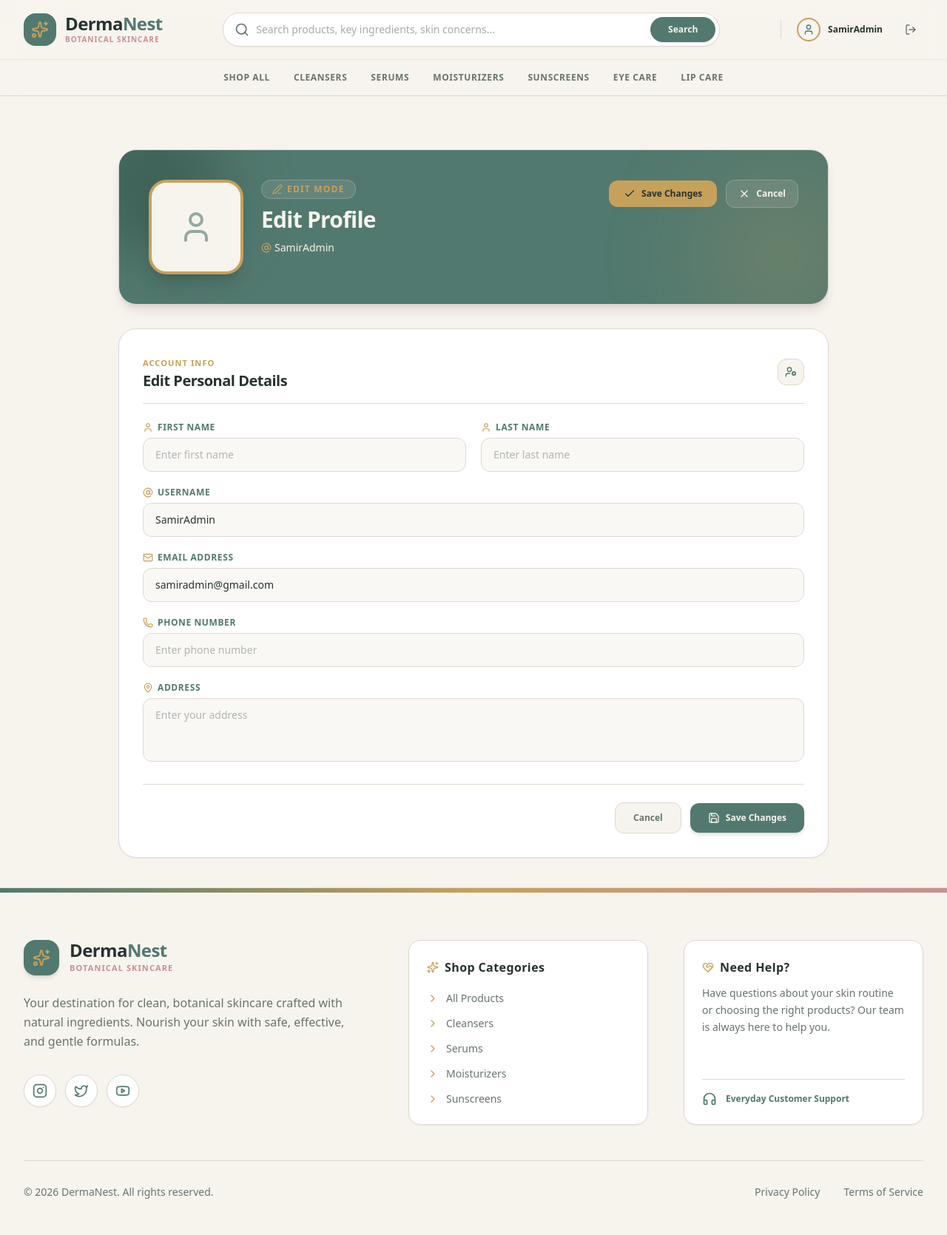
After one commit to bipinjlimbu/B2C-E-Commerce---Django-Project-V, a Django app: page /profile/edit/ in a window 1280 px wide. The commit adds this page. Shown: the whole page at 74% size. Run offline with Django 5.2, Linux system fonts and the light colour scheme; a user stored in the database is signed in.

Commit message:
Edit Profile Page UI Added

```diff
--- /dev/null
+++ b/dn_project/dn_app/templates/main/edit_profile_page.html
@@ -0,0 +1,188 @@
+<!DOCTYPE html>
+<html lang="en">
+<head>
+    <meta charset="UTF-8">
+    <meta name="viewport" content="width=device-width, initial-scale=1.0">
+    <title>Edit Profile - DermaNest Botanical Skincare</title>
+    {% load static %}
+    <link href="{% static 'css/styles.css' %}" rel="stylesheet" />
+</head>
+<body class="bg-[#F7F4EE] font-sans min-h-screen flex flex-col text-[#68736F] antialiased selection:bg-[#52796F] selection:text-white">
+
+    {% include 'components/_navbar.html' %}
+
+    {% include 'components/_messages.html' %}
+
+    <main class="flex-grow py-10 px-4 sm:px-6 lg:px-8 max-w-5xl mx-auto w-full">
+        <form method="POST" enctype="multipart/form-data" class="space-y-8">
+            {% csrf_token %}
+
+            <div class="bg-[#FFFFFF] border border-[#DED9D0] rounded-3xl shadow-lg overflow-hidden">
+                <div class="bg-[#52796F] p-6 sm:p-10 text-[#F7F4EE] relative overflow-hidden">
+                    <div class="absolute -right-12 -bottom-12 w-56 h-56 bg-[#C6A15B]/20 rounded-full blur-3xl pointer-events-none"></div>
+                    <div class="absolute -left-12 -top-12 w-48 h-48 bg-[#3F6259] rounded-full blur-2xl pointer-events-none"></div>
+
+                    <div class="relative z-10 flex flex-col sm:flex-row items-center sm:items-start gap-6">
+                        <div class="relative w-28 h-28 sm:w-32 sm:h-32 rounded-3xl bg-[#F7F4EE] border-4 border-[#C6A15B] shadow-xl overflow-hidden flex items-center justify-center text-[#52796F] shrink-0 group">
+                            {% if user.profile_picture %}
+                                <img id="avatar-preview" src="{{ user.profile_picture.url }}" alt="{{ user.username }}" class="w-full h-full object-cover">
+                                <div id="avatar-icon-placeholder" class="hidden flex items-center justify-center w-full h-full">
+                                    <i data-lucide="user" class="w-12 h-12 text-[#52796F]/60"></i>
+                                </div>
+                            {% else %}
+                                <img id="avatar-preview" src="" alt="Profile Preview" class="w-full h-full object-cover hidden">
+                                <div id="avatar-icon-placeholder" class="flex items-center justify-center w-full h-full">
+                                    <i data-lucide="user" class="w-12 h-12 text-[#52796F]/60"></i>
+                                </div>
+                            {% endif %}
+
+                            <label for="profile_picture" class="absolute inset-0 bg-[#26332F]/75 backdrop-blur-[2px] flex flex-col items-center justify-center gap-1.5 cursor-pointer opacity-0 group-hover:opacity-100 transition-all duration-200 text-[#F7F4EE] text-xs font-semibold">
+                                <i data-lucide="camera" class="w-5 h-5 text-[#C6A15B]"></i>
+                                <span>Change Photo</span>
+                            </label>
+                            <input type="file" id="profile_picture" name="profile_picture" class="hidden" accept="image/*">
+                        </div>
+
+                        <div class="space-y-2.5 text-center sm:text-left flex-grow">
+                            <div class="inline-flex items-center gap-1.5 px-3.5 py-1 rounded-full bg-[#F7F4EE]/10 border border-[#F7F4EE]/20 text-[#C6A15B] text-xs font-bold uppercase tracking-widest">
+                                <i data-lucide="edit-3" class="w-3.5 h-3.5"></i>
+                                <span>Edit Mode</span>
+                            </div>
+
+                            <h1 class="text-2xl sm:text-3xl font-bold text-[#F7F4EE] tracking-tight">
+                                Edit Profile
+                            </h1>
+
+                            <p class="text-xs sm:text-sm text-[#F7F4EE]/85 font-medium flex items-center justify-center sm:justify-start gap-1">
+                                <i data-lucide="at-sign" class="w-3.5 h-3.5 text-[#C6A15B]"></i>
+                                <span>{{ user.username|default:"member" }}</span>
+                            </p>
+                        </div>
+
+                        <div class="flex flex-wrap items-center justify-center sm:justify-end gap-3 w-full sm:w-auto pt-2 sm:pt-0">
+                            <button type="submit" class="px-5 py-2.5 bg-[#C6A15B] hover:bg-[#C6A15B]/90 text-[#26332F] font-bold rounded-xl transition-all text-xs flex items-center gap-2 shadow-sm cursor-pointer">
+                                <i data-lucide="check" class="w-4 h-4"></i>
+                                <span>Save Changes</span>
+                            </button>
+                            <a href="/profile/" class="px-4 py-2.5 bg-[#F7F4EE]/10 hover:bg-[#F7F4EE]/20 text-[#F7F4EE] font-bold rounded-xl transition-all text-xs flex items-center gap-2 border border-[#F7F4EE]/20 cursor-pointer">
+                                <i data-lucide="x" class="w-4 h-4"></i>
+                                <span>Cancel</span>
+                            </a>
+                        </div>
+                    </div>
+                </div>
+            </div>
+
+            <div class="bg-[#FFFFFF] border border-[#DED9D0] rounded-3xl p-6 sm:p-8 shadow-sm space-y-6">
+                <div class="border-b border-[#DED9D0] pb-4 flex items-center justify-between">
+                    <div>
+                        <span class="text-[11px] font-bold uppercase tracking-widest text-[#C6A15B]">Account Info</span>
+                        <h2 class="text-xl font-bold text-[#26332F] tracking-tight">Edit Personal Details</h2>
+                    </div>
+                    <div class="w-9 h-9 rounded-xl bg-[#F7F4EE] border border-[#DED9D0] flex items-center justify-center text-[#52796F]">
+                        <i data-lucide="user-cog" class="w-4 h-4"></i>
+                    </div>
+                </div>
+
+                <div class="grid grid-cols-1 sm:grid-cols-2 gap-5">
+                    <div class="space-y-1.5">
+                        <label for="first_name" class="flex items-center gap-1.5 text-xs font-bold uppercase tracking-wider text-[#52796F]">
+                            <i data-lucide="user" class="w-3.5 h-3.5 text-[#C6A15B]"></i>
+                            <span>First Name</span>
+                        </label>
+                        <input type="text" id="first_name" name="first_name" {% if data %}value="{{ data.first_name }}"{% else %}value="{{ user.first_name|default:'' }}"{% endif %} placeholder="Enter first name"
+                            class="w-full px-4 py-3 bg-[#F7F4EE]/60 border border-[#DED9D0] rounded-xl text-xs sm:text-sm text-[#26332F] placeholder-[#68736F]/50 focus:outline-none focus:ring-2 focus:ring-[#52796F] focus:border-[#52796F] focus:bg-[#FFFFFF] transition-all">
+                    </div>
+
+                    <div class="space-y-1.5">
+                        <label for="last_name" class="flex items-center gap-1.5 text-xs font-bold uppercase tracking-wider text-[#52796F]">
+                            <i data-lucide="user" class="w-3.5 h-3.5 text-[#C6A15B]"></i>
+                            <span>Last Name</span>
+                        </label>
+                        <input type="text" id="last_name" name="last_name" {% if data %}value="{{ data.last_name }}"{% else %}value="{{ user.last_name|default:'' }}"{% endif %} placeholder="Enter last name"
+                            class="w-full px-4 py-3 bg-[#F7F4EE]/60 border border-[#DED9D0] rounded-xl text-xs sm:text-sm text-[#26332F] placeholder-[#68736F]/50 focus:outline-none focus:ring-2 focus:ring-[#52796F] focus:border-[#52796F] focus:bg-[#FFFFFF] transition-all">
+                    </div>
+
+                    <div class="sm:col-span-2 space-y-1.5">
+                        <label for="username" class="flex items-center gap-1.5 text-xs font-bold uppercase tracking-wider text-[#52796F]">
+                            <i data-lucide="at-sign" class="w-3.5 h-3.5 text-[#C6A15B]"></i>
+                            <span>Username</span>
+                        </label>
+                        <input type="text" id="username" name="username" {% if data %}value="{{ data.username }}"{% else %}value="{{ user.username|default:'' }}"{% endif %} placeholder="Enter username"
+                            class="w-full px-4 py-3 bg-[#F7F4EE]/60 border border-[#DED9D0] rounded-xl text-xs sm:text-sm text-[#26332F] placeholder-[#68736F]/50 focus:outline-none focus:ring-2 focus:ring-[#52796F] focus:border-[#52796F] focus:bg-[#FFFFFF] transition-all">
+                        {% if errors.username %}
+                            <p class="text-[#B85C62] text-xs font-semibold flex items-center gap-1 mt-1">
+                                <i data-lucide="alert-circle" class="w-3.5 h-3.5 shrink-0"></i>
+                                <span>{{ errors.username }}</span>
+                            </p>
+                        {% endif %}
+                    </div>
+
+                    <div class="sm:col-span-2 space-y-1.5">
+                        <label for="email" class="flex items-center gap-1.5 text-xs font-bold uppercase tracking-wider text-[#52796F]">
+                            <i data-lucide="mail" class="w-3.5 h-3.5 text-[#C6A15B]"></i>
+                            <span>Email Address</span>
+                        </label>
+                        <input type="email" id="email" name="email" {% if data %}value="{{ data.email }}"{% else %}value="{{ user.email|default:'' }}"{% endif %} placeholder="Enter email address"
+                            class="w-full px-4 py-3 bg-[#F7F4EE]/60 border border-[#DED9D0] rounded-xl text-xs sm:text-sm text-[#26332F] placeholder-[#68736F]/50 focus:outline-none focus:ring-2 focus:ring-[#52796F] focus:border-[#52796F] focus:bg-[#FFFFFF] transition-all">
+                        {% if errors.email %}
+                            <p class="text-[#B85C62] text-xs font-semibold flex items-center gap-1 mt-1">
+                                <i data-lucide="alert-circle" class="w-3.5 h-3.5 shrink-0"></i>
+                                <span>{{ errors.email }}</span>
+                            </p>
+                        {% endif %}
+                    </div>
+
+                    <div class="sm:col-span-2 space-y-1.5">
+                        <label for="phone" class="flex items-center gap-1.5 text-xs font-bold uppercase tracking-wider text-[#52796F]">
+                            <i data-lucide="phone" class="w-3.5 h-3.5 text-[#C6A15B]"></i>
+                            <span>Phone Number</span>
+                        </label>
+                        <input type="text" id="phone" name="phone" {% if data %}value="{{ data.phone }}"{% else %}value="{{ user.phone|default:'' }}"{% endif %} placeholder="Enter phone number"
+                            class="w-full px-4 py-3 bg-[#F7F4EE]/60 border border-[#DED9D0] rounded-xl text-xs sm:text-sm text-[#26332F] placeholder-[#68736F]/50 focus:outline-none focus:ring-2 focus:ring-[#52796F] focus:border-[#52796F] focus:bg-[#FFFFFF] transition-all">
+                    </div>
+
+                    <div class="sm:col-span-2 space-y-1.5">
+                        <label for="address" class="flex items-center gap-1.5 text-xs font-bold uppercase tracking-wider text-[#52796F]">
+                            <i data-lucide="map-pin" class="w-3.5 h-3.5 text-[#C6A15B]"></i>
+                            <span>Address</span>
+                        </label>
+                        <textarea id="address" name="address" rows="3" placeholder="Enter your address"
+                            class="w-full px-4 py-3 bg-[#F7F4EE]/60 border border-[#DED9D0] rounded-xl text-xs sm:text-sm text-[#26332F] placeholder-[#68736F]/50 focus:outline-none focus:ring-2 focus:ring-[#52796F] focus:border-[#52796F] focus:bg-[#FFFFFF] transition-all resize-none leading-relaxed">{% if data %}{{ data.address }}{% else %}{{ user.address|default:'' }}{% endif %}</textarea>
+                    </div>
+                </div>
+
+                <div class="pt-6 border-t border-[#DED9D0] flex flex-col sm:flex-row items-center justify-end gap-3">
+                    <a href="/profile/" class="w-full sm:w-auto px-6 py-3 bg-[#F7F4EE] hover:bg-[#DED9D0]/50 text-[#68736F] hover:text-[#26332F] font-bold rounded-xl transition-all text-xs text-center border border-[#DED9D0]">
+                        Cancel
+                    </a>
+                    <button type="submit" class="w-full sm:w-auto px-6 py-3 bg-[#52796F] hover:bg-[#3F6259] text-[#F7F4EE] font-bold rounded-xl transition-all text-xs flex items-center justify-center gap-2 shadow-md cursor-pointer">
+                        <i data-lucide="save" class="w-4 h-4"></i>
+                        <span>Save Changes</span>
+                    </button>
+                </div>
+            </div>
+        </form>
+    </main>
+
+    {% include 'components/_footer.html' %}
+
+    <script src="{% static 'js/lucide.min.js' %}"></script>
+    <script>
+        lucide.createIcons();
+
+        document.getElementById('profile_picture').addEventListener('change', function(e) {
+            const file = e.target.files[0];
+            if (file) {
+                const preview = document.getElementById('avatar-preview');
+                const placeholder = document.getElementById('avatar-icon-placeholder');
+                preview.src = URL.createObjectURL(file);
+                preview.classList.remove('hidden');
+                if (placeholder) {
+                    placeholder.classList.add('hidden');
+                }
+            }
+        });
+    </script>
+</body>
+</html>
--- a/dn_project/dn_app/urls.py
+++ b/dn_project/dn_app/urls.py
@@ -1,7 +1,7 @@
 from django.urls import path
 from .views.auth_view import login_view, logout_view, register_view
 from .views.main_view import home_view
-from .views.profile_view import profile_view
+from .views.profile_view import profile_view, edit_profile_view
 
 urlpatterns = [
     path('', home_view, name='home'),
@@ -9,4 +9,5 @@ urlpatterns = [
     path('register/', register_view, name='register'),
     path('logout/', logout_view, name='logout'),
     path('profile/', profile_view, name='profile'),
+    path('profile/edit/', edit_profile_view, name='edit_profile'),
 ]
--- a/dn_project/dn_app/views/profile_view.py
+++ b/dn_project/dn_app/views/profile_view.py
@@ -6,3 +6,7 @@ from ..models import User
 @login_required
 def profile_view(request):
     return render(request, 'main/profile_page.html', {'user': request.user})
+
+@login_required
+def edit_profile_view(request):
+    return render(request, 'main/edit_profile_page.html')
--- a/dn_project/static/css/styles.css
+++ b/dn_project/static/css/styles.css
@@ -467,7 +467,7 @@ Ensure the default browser behavior of the `hidden` attribute.
   --tw-filter: var(--tw-blur) var(--tw-brightness) var(--tw-contrast) var(--tw-grayscale) var(--tw-hue-rotate) var(--tw-invert) var(--tw-saturate) var(--tw-sepia) var(--tw-drop-shadow);
 }
 
-.backdrop-blur-md, .backdrop-blur-sm {
+.backdrop-blur-md, .backdrop-blur-sm, .backdrop-blur-\[2px\] {
   --tw-backdrop-blur: var(--tw-empty,/*!*/ /*!*/);
   --tw-backdrop-brightness: var(--tw-empty,/*!*/ /*!*/);
   --tw-backdrop-contrast: var(--tw-empty,/*!*/ /*!*/);
@@ -985,6 +985,10 @@ Ensure the default browser behavior of the `hidden` attribute.
   cursor: pointer;
 }
 
+.resize-none {
+  resize: none;
+}
+
 .snap-x {
   scroll-snap-type: x var(--tw-scroll-snap-strictness);
 }
@@ -1075,6 +1079,10 @@ Ensure the default browser behavior of the `hidden` attribute.
 
 .gap-6 {
   gap: 1.5rem;
+}
+
+.gap-5 {
+  gap: 1.25rem;
 }
 
 .space-y-8 > :not([hidden]) ~ :not([hidden]) {
@@ -1355,6 +1363,10 @@ Ensure the default browser behavior of the `hidden` attribute.
   background-color: rgb(82 121 111 / 0.1);
 }
 
+.bg-\[\#26332F\]\/75 {
+  background-color: rgb(38 51 47 / 0.75);
+}
+
 .bg-gradient-to-r {
   background-image: linear-gradient(to right, var(--tw-gradient-stops));
 }
@@ -1906,6 +1918,11 @@ Ensure the default browser behavior of the `hidden` attribute.
 
 .backdrop-blur-sm {
   --tw-backdrop-blur: blur(4px);
+  backdrop-filter: var(--tw-backdrop-filter);
+}
+
+.backdrop-blur-\[2px\] {
+  --tw-backdrop-blur: blur(2px);
   backdrop-filter: var(--tw-backdrop-filter);
 }
 
@@ -2104,6 +2121,10 @@ Ensure the default browser behavior of the `hidden` attribute.
   background-color: rgb(184 92 98 / var(--tw-bg-opacity));
 }
 
+.hover\:bg-\[\#F7F4EE\]\/20:hover {
+  background-color: rgb(247 244 238 / 0.2);
+}
+
 .hover\:text-\[\#3F6259\]:hover {
   --tw-text-opacity: 1;
   color: rgb(63 98 89 / var(--tw-text-opacity));
@@ -2191,6 +2212,11 @@ Ensure the default browser behavior of the `hidden` attribute.
   --tw-ring-color: rgb(82 121 111 / 0.2);
 }
 
+.focus\:ring-\[\#52796F\]:focus {
+  --tw-ring-opacity: 1;
+  --tw-ring-color: rgb(82 121 111 / var(--tw-ring-opacity));
+}
+
 .group:focus-within .group-focus-within\:text-\[\#52796F\] {
   --tw-text-opacity: 1;
   color: rgb(82 121 111 / var(--tw-text-opacity));
@@ -2243,6 +2269,10 @@ Ensure the default browser behavior of the `hidden` attribute.
   color: rgb(255 255 255 / var(--tw-text-opacity));
 }
 
+.group:hover .group-hover\:opacity-100 {
+  opacity: 1;
+}
+
 @media (min-width: 640px) {
   .sm\:col-span-2 {
     grid-column: span 2 / span 2;
```
